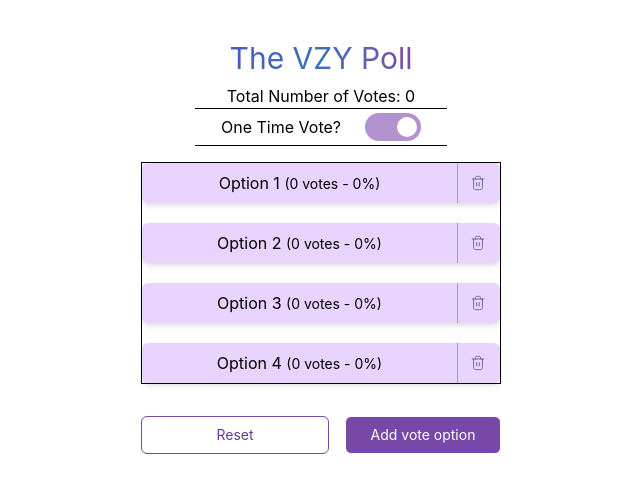
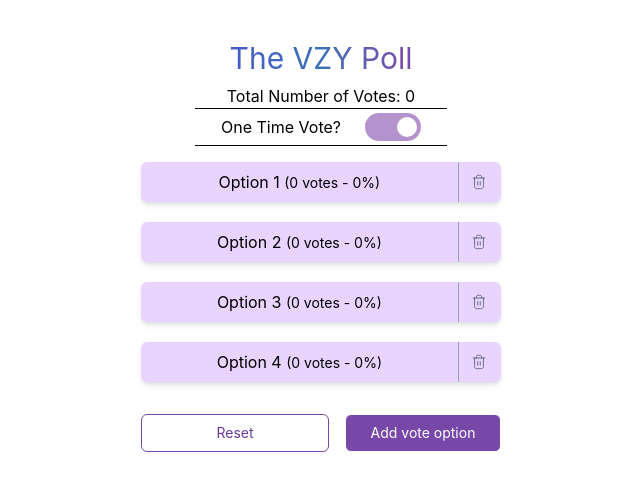
Before and after one commit to chivicoko/vzy-poll, a Vue app: page / in a window 1280 px wide. Shown: the top 492 px of the page, without its empty margins (319-959 px from the left). Built offline with nearby package versions, Linux system fonts and the light colour scheme; the HTML template or start-up script is replaced by a standard one.

Commit message:
update UI

```diff
--- a/src/views/HomeView.vue
+++ b/src/views/HomeView.vue
@@ -28,7 +28,7 @@
         </div>
       </div>
 
-      <div v-if="voteOptions.length > 0" class="w-full flex flex-col gap-5 border">
+      <div v-if="voteOptions.length > 0" class="w-full flex flex-col gap-5">
         <VoteOptionBar />
       </div>
 
```
